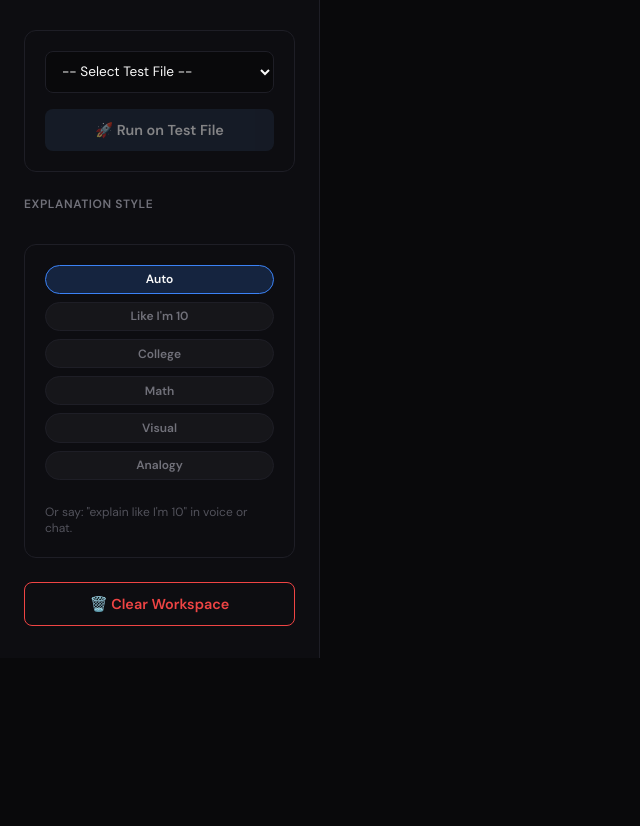
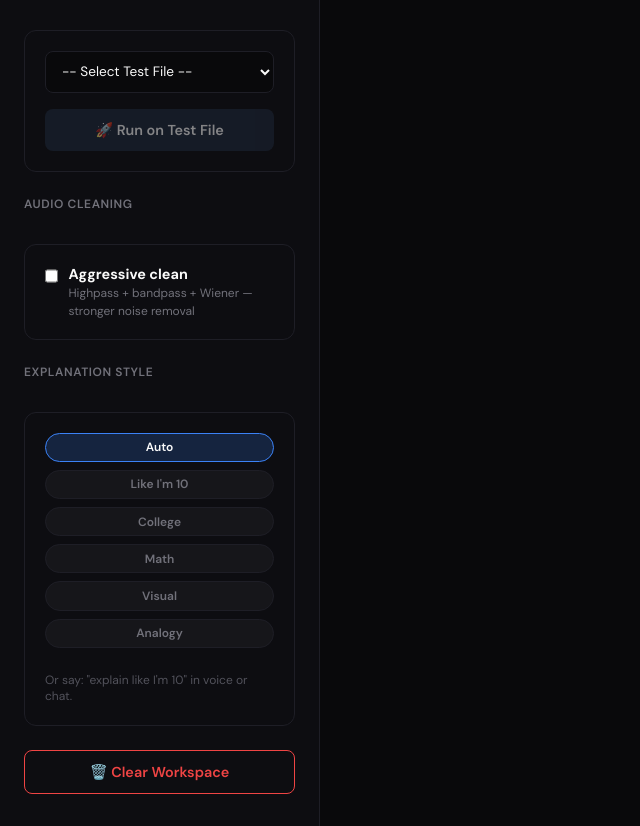
Before and after one commit to Pranaya-sht/DSP-Voice-Assistant-, a FastAPI app: page / in a window 1280 px wide. Shown: the part 497-1323 px from the top of the page, without its empty margins (0-640 px from the left). Before the commit the page ends 1155 px from the top, so only its background shows below. Run offline with FastAPI, Linux system fonts and the light colour scheme; data that the repository does not hold is empty; some libraries are stand-ins or nearby versions.

Commit message:
Add aggressive clean toggle for stronger noise removal

```diff
--- a/voice_assistant/server.py
+++ b/voice_assistant/server.py
@@ -165,16 +165,40 @@ def save_turn_recordings(
     filtered_audio: np.ndarray,
     sample_rate: int,
 ) -> tuple[str, str, str, str]:
-    """Save int16 WAVs and return (raw_path, filtered_path, raw_url, filtered_url)."""
-    from audio_utils import save_wav
+    """Save int16 WAVs with matched peak so A/B playback reflects real cleaning."""
+    from audio_utils import save_wav_pair
 
     raw_path, filtered_path = _recording_paths(turn)
-    save_wav(raw_audio, sample_rate, filename=str(raw_path))
-    save_wav(filtered_audio, sample_rate, filename=str(filtered_path))
+    save_wav_pair(raw_audio, filtered_audio, sample_rate, str(raw_path), str(filtered_path))
     raw_url = _audio_api_url(turn, "raw")
     filtered_url = _audio_api_url(turn, "filtered")
     print(f"[Server] Saved recordings: {filtered_path.name} ({filtered_path.stat().st_size} bytes)")
     return str(raw_path), str(filtered_path), raw_url, filtered_url
+
+
+def cleaning_note_for_filter(filter_type: str, snr_db: float, aggressive: bool = False) -> str:
+    """Explain what cleaning did and why original vs cleaned may sound similar."""
+    if aggressive:
+        return (
+            "Aggressive clean ON: highpass (100 Hz) + bandpass (300–3400 Hz) + Wiener noise reduction. "
+            "You should hear less rumble, hiss, and background noise than the original."
+        )
+    f = (filter_type or "none").lower()
+    if f == "none":
+        return "No filter applied — audio was already clean (high SNR). Original and cleaned will sound the same."
+    if f == "bandpass":
+        if snr_db >= 18:
+            return "Bandpass (300–3400 Hz) keeps speech frequencies; difference is subtle on clean speech — compare the FFT chart or use a noisier clip."
+        return "Bandpass (300–3400 Hz) isolates speech; low rumble and hiss reduced. Wiener pass added because SNR is low."
+    if f == "notch":
+        return "Notch filter removes 50/60 Hz electrical hum — subtle unless hum was present."
+    if f == "highpass":
+        return "Highpass removes low-frequency rumble below 100 Hz — listen for less bass/thump."
+    if f == "lowpass":
+        return "Lowpass removes high-frequency hiss above 4 kHz."
+    if f == "wiener":
+        return "Wiener noise reduction suppresses background noise — effect depends on noise level."
+    return f"Applied {f.upper()} filter."
 
 def generate_turn_plots(
     turn: int,
@@ -464,6 +488,7 @@ async def run_pipeline_on_audio(
     audio_data: np.ndarray,
     sample_rate: int,
     explanation_style: str = "auto",
+    aggressive_clean: bool = False,
 ):
     """Run the 8-stage voice assistant and adaptive DSP pipeline asynchronously."""
     global turn_count, history, whisper_model, dsp_engine, latest_dsp_context
@@ -490,10 +515,14 @@ async def run_pipeline_on_audio(
 
     # 3. Decision predictions
     dsp_params = dsp_engine.predict(feature_summary)
+    dsp_params["snr_db"] = feature_summary.get("snr_db")
+    dsp_params["aggressive_clean"] = aggressive_clean
+    dsp_params["elapsed_ms"] = 0  # filled later
 
     # 4. Adaptive DSP Filtering
     adaptive_result = run_adaptive_dsp(audio_normalized, sample_rate, dsp_params)
     filtered_audio = adaptive_result["filtered_audio"]
+    filter_used = adaptive_result.get("filter_applied", dsp_params.get("filter", "none"))
 
     # 5. Environment classification (CNN14) — optional for speed
     if SKIP_CNN14:
@@ -600,7 +629,13 @@ async def run_pipeline_on_audio(
     state["tts_audio_url"] = tts_audio_url
     state["raw_audio_url"] = raw_audio_url
     state["filtered_audio_url"] = filtered_audio_url
-    state["filter_applied"] = dsp_params.get("filter", "none")
+    state["filter_applied"] = filter_used
+    state["aggressive_clean"] = aggressive_clean
+    state["cleaning_note"] = cleaning_note_for_filter(
+        dsp_params.get("filter", "none"),
+        feature_summary.get("snr_db", 0),
+        aggressive=aggressive_clean,
+    )
     state["conversation"] = history.get_ui_messages() if history else []
     state["explanation_style"] = history.explanation_style if history else "auto"
     from ai_utils import style_display_name
@@ -690,6 +725,7 @@ def get_test_files():
 async def process_audio(
     file: UploadFile = File(...),
     explanation_style: str = Form("auto"),
+    aggressive_clean: str = Form("false"),
 ):
     """Process an uploaded audio file (or browser microphone recording)."""
     import numpy as np
@@ -708,7 +744,11 @@ async def process_audio(
         raw_audio, sr = load_audio_file(str(temp_file_path))
 
         # Run processing pipeline
-        state = await run_pipeline_on_audio(raw_audio, sr, explanation_style=explanation_style)
+        state = await run_pipeline_on_audio(
+            raw_audio, sr,
+            explanation_style=explanation_style,
+            aggressive_clean=aggressive_clean.lower() in ("true", "1", "yes"),
+        )
         return JSONResponse(content=state)
     except Exception as e:
         traceback.print_exc()
@@ -721,6 +761,7 @@ async def process_audio(
 async def run_test_file(
     filename: str = Form(...),
     explanation_style: str = Form("auto"),
+    aggressive_clean: str = Form("false"),
 ):
     """Process a pre-loaded test audio file from the dropdown selector."""
     import numpy as np
@@ -734,7 +775,11 @@ async def run_test_file(
         raw_audio, sr = load_audio_file(str(test_file_path))
 
         # Run processing pipeline
-        state = await run_pipeline_on_audio(raw_audio, sr, explanation_style=explanation_style)
+        state = await run_pipeline_on_audio(
+            raw_audio, sr,
+            explanation_style=explanation_style,
+            aggressive_clean=aggressive_clean.lower() in ("true", "1", "yes"),
+        )
         return JSONResponse(content=state)
     except Exception as e:
         traceback.print_exc()
--- a/voice_assistant/templates/index.html
+++ b/voice_assistant/templates/index.html
@@ -466,6 +466,23 @@
             text-decoration: underline;
         }
 
+        .toggle-row {
+            display: flex;
+            align-items: flex-start;
+            gap: 0.65rem;
+            cursor: pointer;
+            font-size: 0.9rem;
+            color: var(--text);
+        }
+
+        .toggle-row input {
+            margin-top: 0.2rem;
+            accent-color: var(--primary);
+            width: 1rem;
+            height: 1rem;
+            cursor: pointer;
+        }
+
         .audio-playback {
             margin-top: auto;
             width: 100%;
@@ -789,6 +806,19 @@
             <button id="run-test-btn" class="btn-secondary" onclick="runTestFile()" disabled>
                 🚀 Run on Test File
             </button>
+        </div>
+
+        <div class="section-title">Audio Cleaning</div>
+        <div class="ctrl-card">
+            <label class="toggle-row" for="aggressive-clean-toggle">
+                <input type="checkbox" id="aggressive-clean-toggle">
+                <span>
+                    <strong>Aggressive clean</strong><br>
+                    <span style="font-size: 0.75rem; color: var(--text-muted);">
+                        Highpass + bandpass + Wiener — stronger noise removal
+                    </span>
+                </span>
+            </label>
         </div>
 
         <div class="section-title">Explanation Style</div>
@@ -890,6 +920,7 @@
                     <div class="audio-compare-title">✨ Cleaned Audio (DSP filtered)</div>
                     <audio id="filtered-audio-player" class="audio-playback" controls style="display: none;"></audio>
                     <a id="filtered-audio-download" class="audio-download-link" href="#" download style="display: none;">Download cleaned WAV</a>
+                    <div id="cleaning-note" class="chat-hint" style="margin-top: 0.35rem;"></div>
                 </div>
             </div>
 
@@ -1030,6 +1061,7 @@
         let isRecording = false;
         let currentTurn = null;
         let currentExplanationStyle = 'auto';
+        let aggressiveClean = localStorage.getItem('aggressiveClean') === 'true';
 
         const PLOT_LABELS = {
             waveform_plot: 'Waveform Comparison',
@@ -1041,6 +1073,14 @@
 
         // Auto-run on start to load state and dropdown options
         window.addEventListener('DOMContentLoaded', () => {
+            const aggToggle = document.getElementById('aggressive-clean-toggle');
+            if (aggToggle) {
+                aggToggle.checked = aggressiveClean;
+                aggToggle.addEventListener('change', () => {
+                    aggressiveClean = aggToggle.checked;
+                    localStorage.setItem('aggressiveClean', aggressiveClean ? 'true' : 'false');
+                });
+            }
             fetchTestFiles();
             refreshState();
             loadConversationMeta();
@@ -1048,6 +1088,7 @@
 
         function appendExplanationStyle(formData) {
             formData.append('explanation_style', currentExplanationStyle);
+            formData.append('aggressive_clean', aggressiveClean ? 'true' : 'false');
             return formData;
         }
 
@@ -1172,10 +1213,19 @@
                 const label = filtCard.querySelector('.audio-compare-title');
                 if (label) {
                     const f = (state.filter_applied || 'none').toUpperCase();
-                    label.textContent = f === 'NONE'
-                        ? '✨ Processed Audio (no filter applied)'
-                        : `✨ Cleaned Audio (${f} filter)`;
+                    if (state.aggressive_clean || f === 'AGGRESSIVE') {
+                        label.textContent = '✨ Cleaned Audio (Aggressive: highpass + bandpass + Wiener)';
+                    } else if (f === 'NONE') {
+                        label.textContent = '✨ Processed Audio (no filter applied)';
+                    } else {
+                        label.textContent = `✨ Cleaned Audio (${f} filter)`;
+                    }
                 }
+            }
+
+            const noteEl = document.getElementById('cleaning-note');
+            if (noteEl) {
+                noteEl.textContent = state.cleaning_note || '';
             }
         }
 
@@ -1431,7 +1481,9 @@
 
             // Top metrics
             document.getElementById('val-turn').innerText = state.turn ? `#${state.turn}` : '--';
-            document.getElementById('val-filter').innerText = (state.pipeline.filter || "none").toUpperCase();
+            document.getElementById('val-filter').innerText = state.aggressive_clean
+                ? 'AGGRESSIVE'
+                : (state.pipeline.filter || "none").toUpperCase();
             document.getElementById('val-fft').innerText = state.pipeline.fft_size || "--";
             document.getElementById('val-snr').innerText = (state.features.snr_db).toFixed(2) + " dB";
             document.getElementById('val-noise').innerText = (state.features.noise_level_db).toFixed(2) + " dB";
```
Also changed, not shown: voice_assistant/adaptive_dsp.py (+36 -7 lines), voice_assistant/audio_utils.py (+33 -12 lines).
